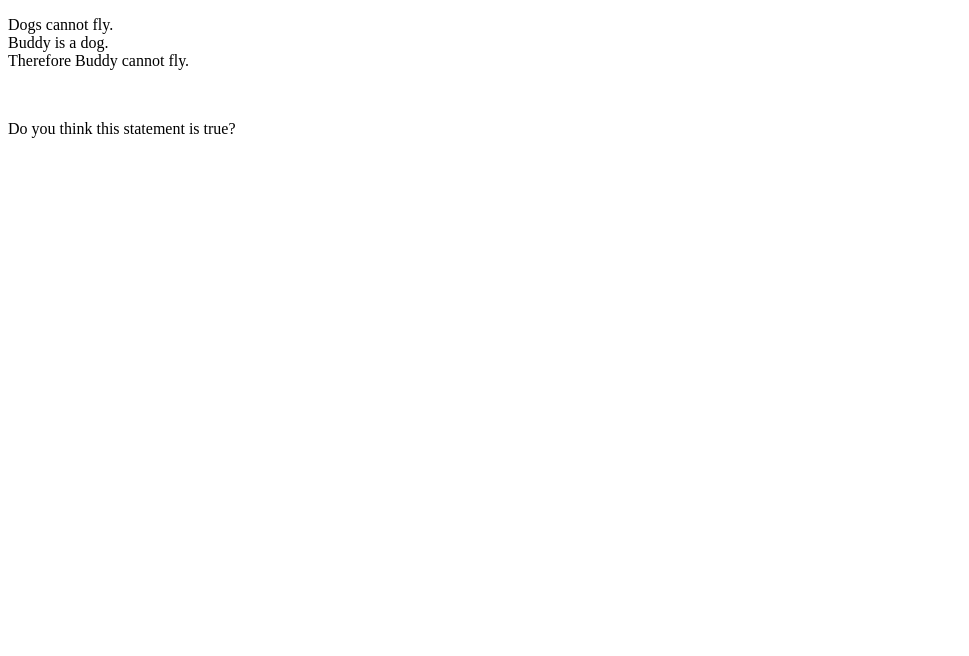
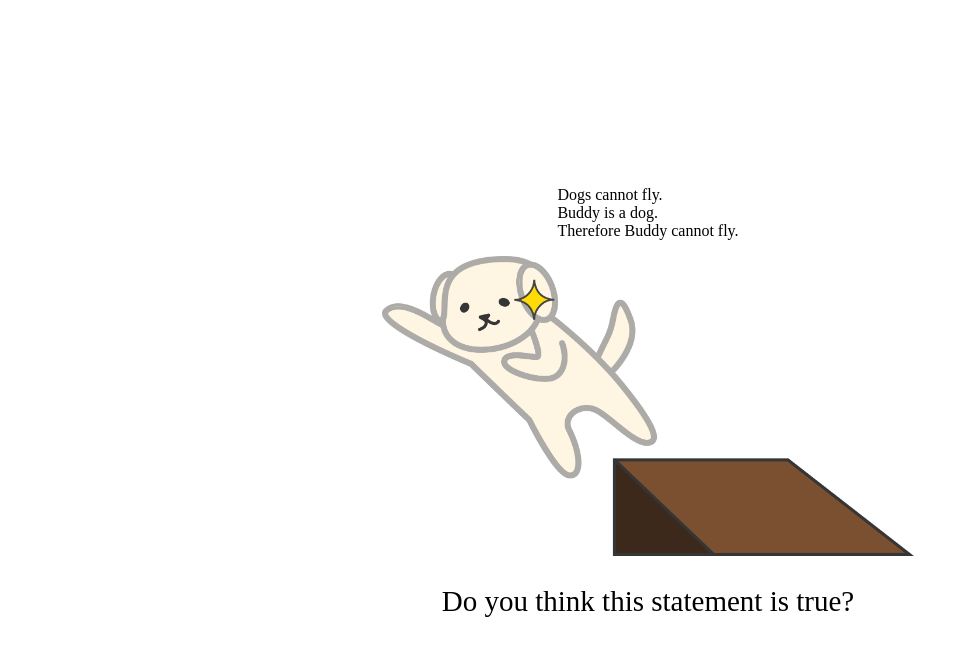
Before and after one commit to luanateixeira148/logicapp, a plain HTML site: page content/conten.html in a window 1280 px wide. Shown: the whole page, without its empty margins (0-969 px from the left). Drawn offline with Linux system fonts and the light colour scheme.

Commit message:
ded3Modified

```diff
--- a/content/conten.html
+++ b/content/conten.html
@@ -4,6 +4,7 @@
     <meta charset="UTF-8">
     <meta name="viewport" content="width=device-width, initial-scale=1.0">
     <title>Document</title>
+    <link rel="stylesheet" href="style.css">
 </head>
 <body>
     <div id="content">
@@ -12,7 +13,9 @@
         Buddy is a dog. <br>
         Therefore Buddy cannot fly.
     </p>
-    <img src="">
+
+    <img src="flying.png" id="flying">
+
     <p id="secondpar">
         Do you think this statement is true?
     </p>
--- a/content/style.css
+++ b/content/style.css
@@ -1,3 +1,14 @@
+#content{
+    display:flex;
+    justify-content:center;
+    align-items: center;
+    flex-direction: column;
+    height: 100vh;
+    width:100vw;
+}
+
+
+
 #firsrpar{
     font-size: 18px;
 
@@ -6,3 +17,8 @@
 #secondpar{
     font-size: 29px;
 }
+
+#flying{
+    height:300px;
+    width: auto;
+}
```
Also changed, not shown: content/flying.png (added).
